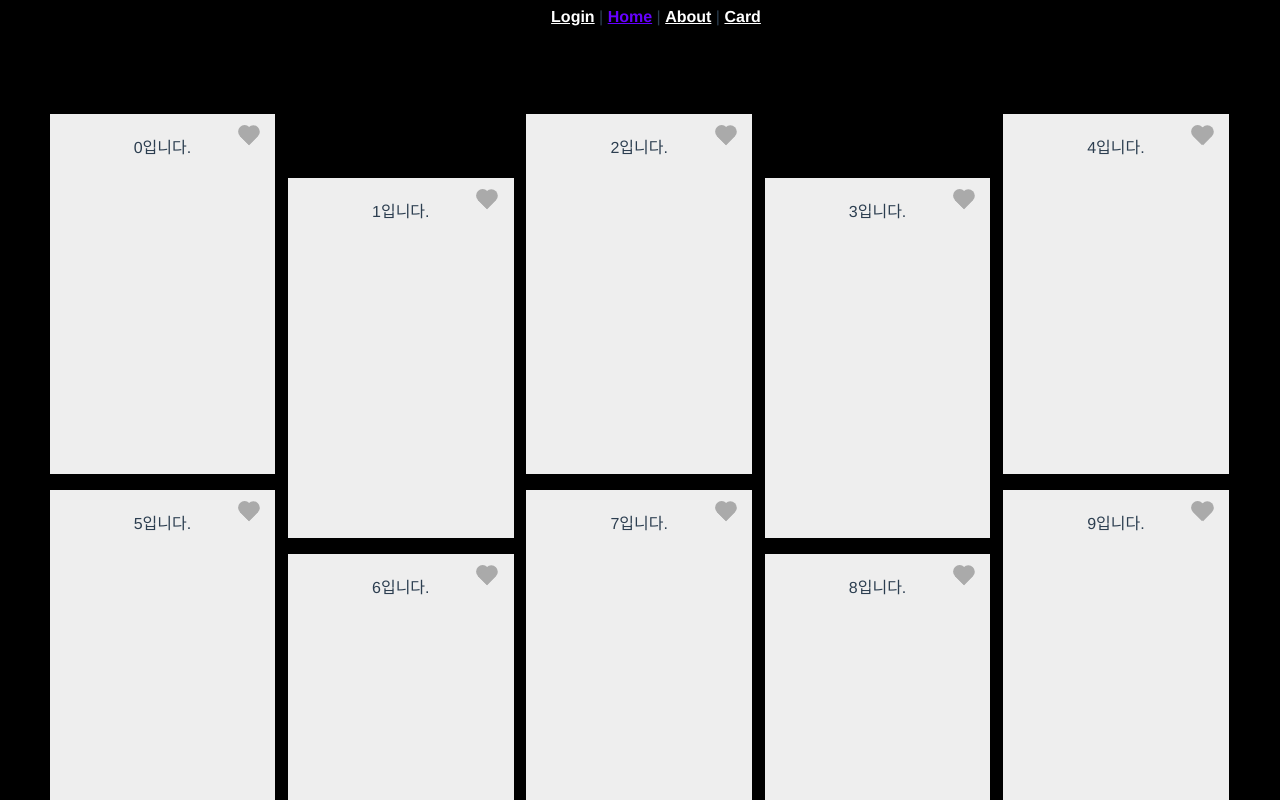
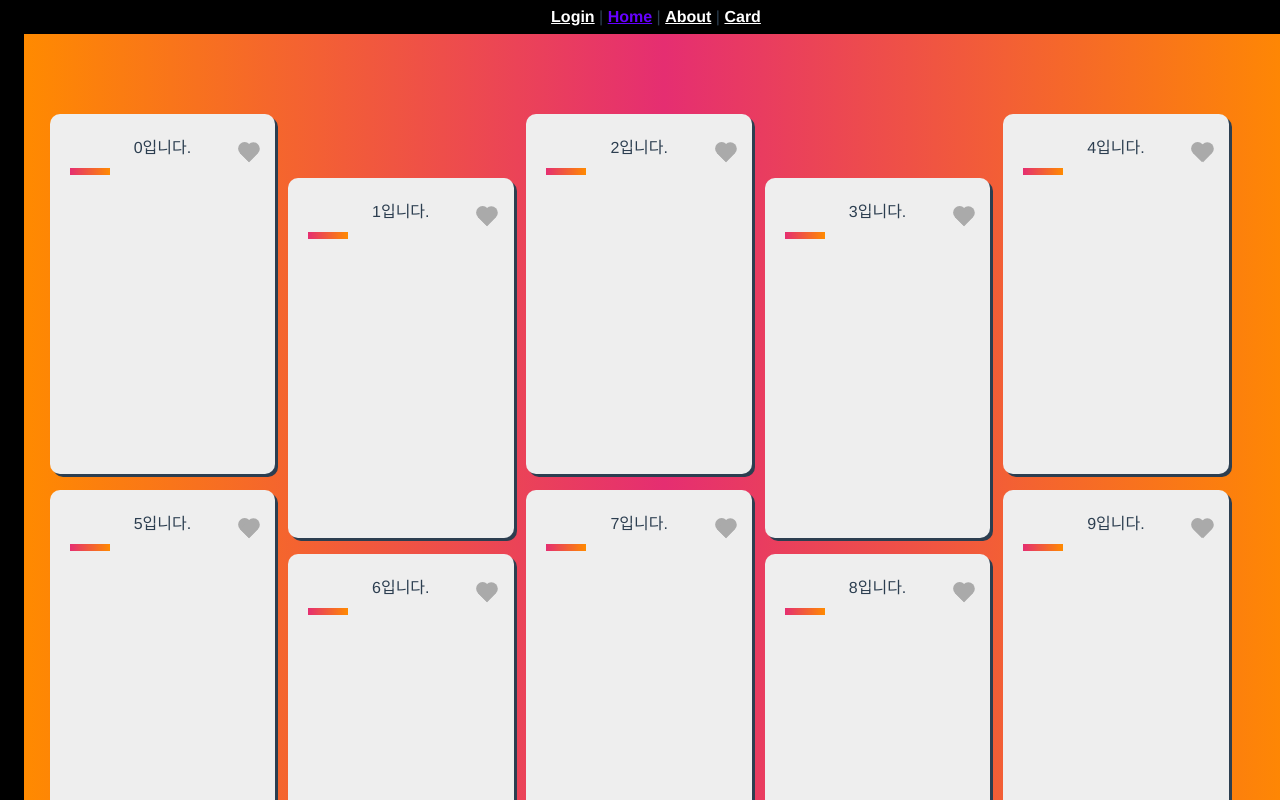
Before and after one commit to alexhonggi/madcamp_wk4, a Vue app: page / in a window 1280 px wide. Both pictures are taken after a click on the element 648 px from the left and 334 px from the top of the page. Shown: the top 800 px of the page. Built offline with nearby package versions, Linux system fonts and the light colour scheme; what vue3-google-oauth2 would draw is missing.

Commit message:
design changes(background gradation)

```diff
--- a/src/App.vue
+++ b/src/App.vue
@@ -17,6 +17,7 @@
   -moz-osx-font-smoothing: grayscale;
   text-align: center;
   color: #2c3e50;
+
 }
 
 #nav {
@@ -39,6 +40,7 @@ body{
   scroll-behavior: smooth;
   overflow-x: hidden;
   overflow-y: auto;
+
 }
 body::-webkit-scrollbar {
     display: none; /* Chrome, Safari, Opera*/
--- a/src/components/Inputinformation.vue
+++ b/src/components/Inputinformation.vue
@@ -15,6 +15,7 @@
           v-for="user in userData"
           :key="user.name"
         >
+        <div class="container">
           <header class="name-article-card-header">
             <div class="name-article-card-title">
               <div class="name-article-subhead">
@@ -79,6 +80,7 @@
               </div>
           </div>
           </header>
+          </div>
         </article>
       </div>
       <div v-else>
--- a/src/components/Verticalscroll.vue
+++ b/src/components/Verticalscroll.vue
@@ -1,11 +1,12 @@
 <template>
-  <div>
+  <div class="just">
     <transition name=list>
       <div id=toggleButton @click="toggleClick" v-if="!toggleButton"></div>
     </transition>
     <div v-if="toggleButton" class="grid">
       <transition-group name="list">
         <div @click="cardClick(index)" v-for="(item, index) in messages" :key="index" class="block" :class="[classnamearray[index%5], flipAnimationlist[index]]">{{item.intro}}
+            <div class="bx"></div>
             <div :class="animationList[index]" id=heart @click="heartClick(index); isHeartclicked=true">
               <div id=heartbefore :style="{backgroundColor:heartcolor[index]}"></div>
               <div id=heartafter :style="{backgroundColor:heartcolor[index]}"></div>
@@ -70,6 +71,9 @@ export default {
 </script>
 
 <style>
+.just {
+  background: linear-gradient(90deg, #ff8a00, #e52e71,#ff8a00 );
+}
 .grid {
   display: flex;
   flex-wrap: wrap;
@@ -79,6 +83,8 @@ export default {
   margin-right:1vw;
 }
 .block {
+  opacity: 1;
+  border-radius: 10px;
   background-color: #eeeeee;
   display: block;
   padding: 20px;
@@ -90,6 +96,18 @@ export default {
   height: 25vw;
   margin-left:1vw;
   transition: .5s;
+  box-shadow: 3px 3px ;
+}
+
+.bx {
+  position: relative;
+  width:40px;
+  height: 7px;
+  background-color: #ff0000;
+  background: linear-gradient(90deg, #e52e71,#ff8a00 );
+  z-index:5;
+  margin-top: 10px;
+
 }
 .margin{
     margin-top:8vh;
--- a/src/views/Home.vue
+++ b/src/views/Home.vue
@@ -30,4 +30,7 @@ export default {
 </script>
 
 <style scoped>
+body {
+  background: linear-gradient(90deg, #ff8a00, #e52e71,#ff8a00 );
+}
 </style>
```
